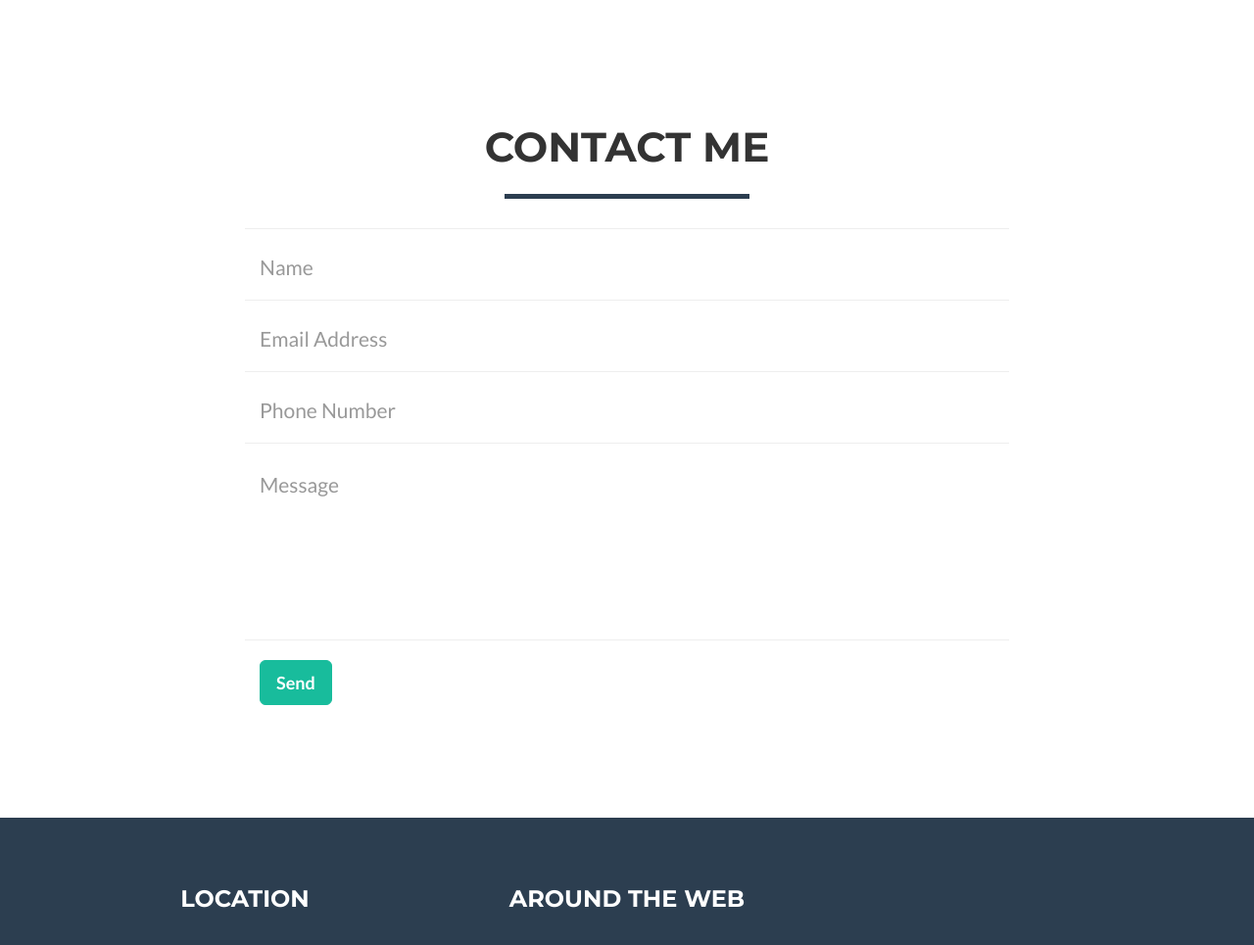
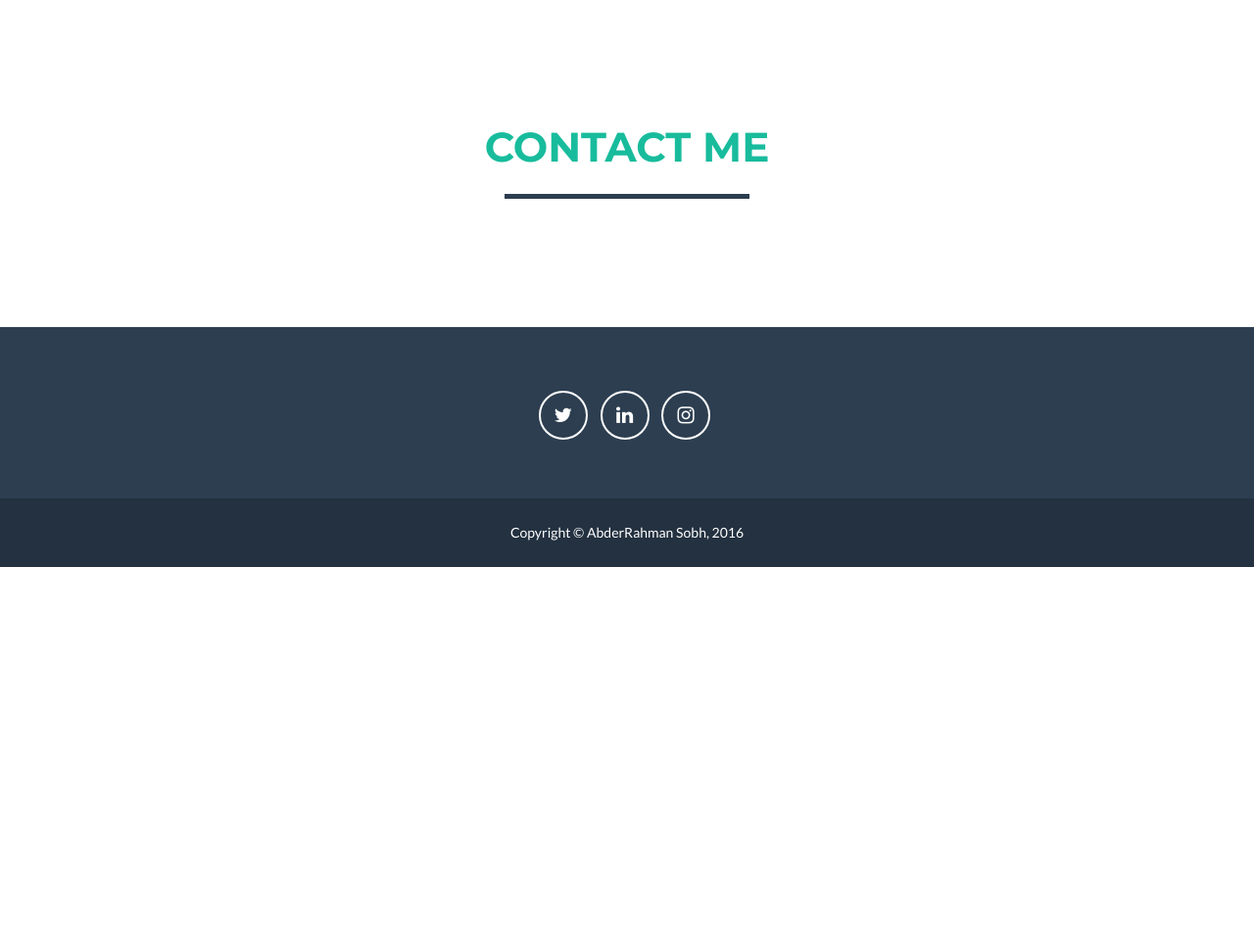
Before and after one commit to itg-abby/itg-abby.github.io, a website: page portfolio/index.html in a window 1280 px wide. Shown: the part 1720-2685 px from the top of the page at 98% size. After the commit the page ends 2299 px from the top, so only its background shows below. Drawn offline with nearby package versions, Linux system fonts and the light colour scheme.

Commit message:
big commit

```diff
--- a/portfolio/index.html
+++ b/portfolio/index.html
@@ -76,7 +76,7 @@
                         <span class="name">AbderRahman</span>
                         <span class="name">Sobh</span>
                         <hr class="star-light">
-                        <span class="skills" align="center">Software Dev & Data Scientist</span>
+                        <span class="skills" align="center">Software Dev  &  Data Scientist</span>
                     </div>
                 </div>
             </div>
@@ -162,51 +162,13 @@
         <div class="container">
             <div class="row">
                 <div class="col-lg-12 text-center">
-                    <h2>Contact Me</h2>
+                    <a href="mailto: abbysobh@gmail.com"><h2>Contact Me</h2></a>
                     <hr class="star-primary">
                 </div>
             </div>
             <div class="row">
                 <div class="col-lg-8 col-lg-offset-2">
-                    <!-- To configure the contact form email address, go to mail/contact_me.php and update the email address in the PHP file on line 19. -->
-                    <!-- The form should work on most web servers, but if the form is not working you may need to configure your web server differently. -->
-                    <form name="sentMessage" id="contactForm" novalidate>
-                        <div class="row control-group">
-                            <div class="form-group col-xs-12 floating-label-form-group controls">
-                                <label>Name</label>
-                                <input type="text" class="form-control" placeholder="Name" id="name" required data-validation-required-message="Please enter your name.">
-                                <p class="help-block text-danger"></p>
-                            </div>
-                        </div>
-                        <div class="row control-group">
-                            <div class="form-group col-xs-12 floating-label-form-group controls">
-                                <label>Email Address</label>
-                                <input type="email" class="form-control" placeholder="Email Address" id="email" required data-validation-required-message="Please enter your email address.">
-                                <p class="help-block text-danger"></p>
-                            </div>
-                        </div>
-                        <div class="row control-group">
-                            <div class="form-group col-xs-12 floating-label-form-group controls">
-                                <label>Phone Number</label>
-                                <input type="tel" class="form-control" placeholder="Phone Number" id="phone" required data-validation-required-message="Please enter your phone number.">
-                                <p class="help-block text-danger"></p>
-                            </div>
-                        </div>
-                        <div class="row control-group">
-                            <div class="form-group col-xs-12 floating-label-form-group controls">
-                                <label>Message</label>
-                                <textarea rows="5" class="form-control" placeholder="Message" id="message" required data-validation-required-message="Please enter a message."></textarea>
-                                <p class="help-block text-danger"></p>
-                            </div>
-                        </div>
-                        <br>
-                        <div id="success"></div>
-                        <div class="row">
-                            <div class="form-group col-xs-12">
-                                <button type="submit" class="btn btn-success btn-lg">Send</button>
-                            </div>
-                        </div>
-                    </form>
+
                 </div>
             </div>
         </div>
@@ -218,33 +180,20 @@
             <div class="container">
                 <div class="row">
                     <div class="footer-col col-md-4">
-                        <h3>Location</h3>
-                        <!--
-                        <p>3481 Melrose Place
-                            <br>Beverly Hills, CA 90210</p>
-                        -->
                     </div>
                     <div class="footer-col col-md-4">
-                        <h3>Around the Web</h3>
-                        <!--
+
                         <ul class="list-inline">
                             <li>
-                                <a href="#" class="btn-social btn-outline"><i class="fa fa-fw fa-facebook"></i></a>
+                                <a href="https://twitter.com/AbbySobh" class="btn-social btn-outline"><i class="fa fa-fw fa-twitter"></i></a>
                             </li>
                             <li>
-                                <a href="#" class="btn-social btn-outline"><i class="fa fa-fw fa-google-plus"></i></a>
+                                <a href="https://www.linkedin.com/in/abderrahman-sobh-507355122" class="btn-social btn-outline"><i class="fa fa-fw fa-linkedin"></i></a>
                             </li>
                             <li>
-                                <a href="#" class="btn-social btn-outline"><i class="fa fa-fw fa-twitter"></i></a>
-                            </li>
-                            <li>
-                                <a href="#" class="btn-social btn-outline"><i class="fa fa-fw fa-linkedin"></i></a>
-                            </li>
-                            <li>
-                                <a href="#" class="btn-social btn-outline"><i class="fa fa-fw fa-dribbble"></i></a>
+                                <a href="https://www.instagram.com/abbysobh/" class="btn-social btn-outline"><i class="fa fa-fw fa-instagram"></i></a>
                             </li>
                         </ul>
-                    -->
                     </div>
                     <div class="footer-col col-md-4">
                         <!--<h3>About Freelancer</h3>
```
